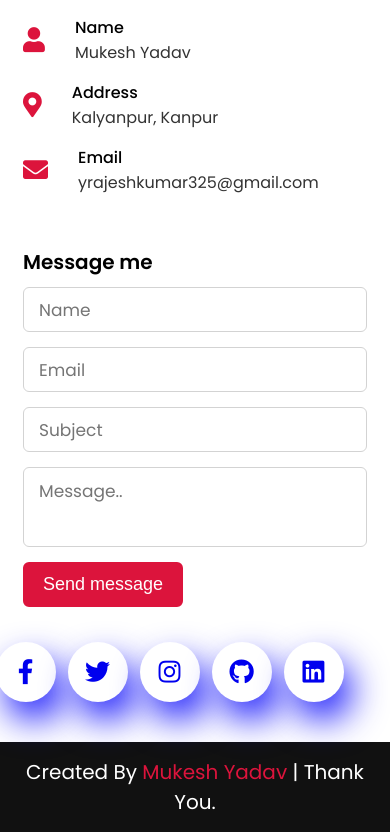
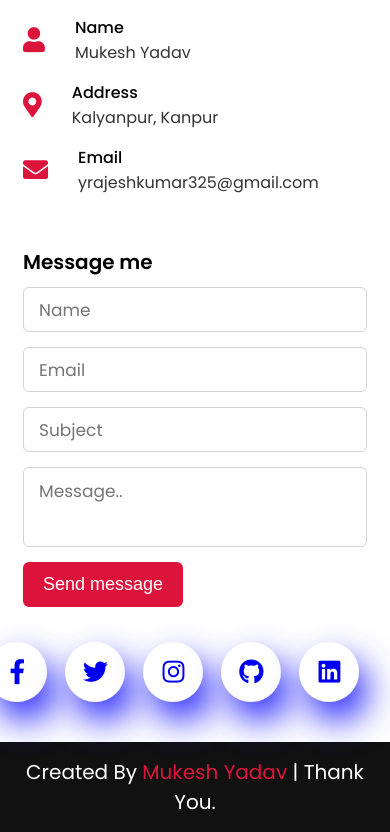
Before and after one commit to ymukesh325/portfoliomukeshyadav, a plain HTML site: page index.html in a window 390 px wide. Shown: the part 6576-7408 px from the top of the page. Drawn offline with nearby package versions, Linux system fonts and the light colour scheme.

Commit message:
Update style.css

```diff
--- a/style.css
+++ b/style.css
@@ -815,11 +815,11 @@ footer span a:hover{
         width: 100%;
     }
     .wrapper{
-        padding: 0% 5%;
+        padding: 0% 6%;
     }
     .wrapper .icon
     {
-        margin: 0% 2%;
+        margin: 0% 3%;
     }
 }
 
@@ -853,10 +853,10 @@ footer span a:hover{
         line-height: 38px;
     }
     .wrapper{
-        padding: 0% 5%;
+        padding: 0% 6%;
     }
     .wrapper .icon
     {
-        margin: 0% 2%;
+        margin: 0% 3%;
     }
 }
```
